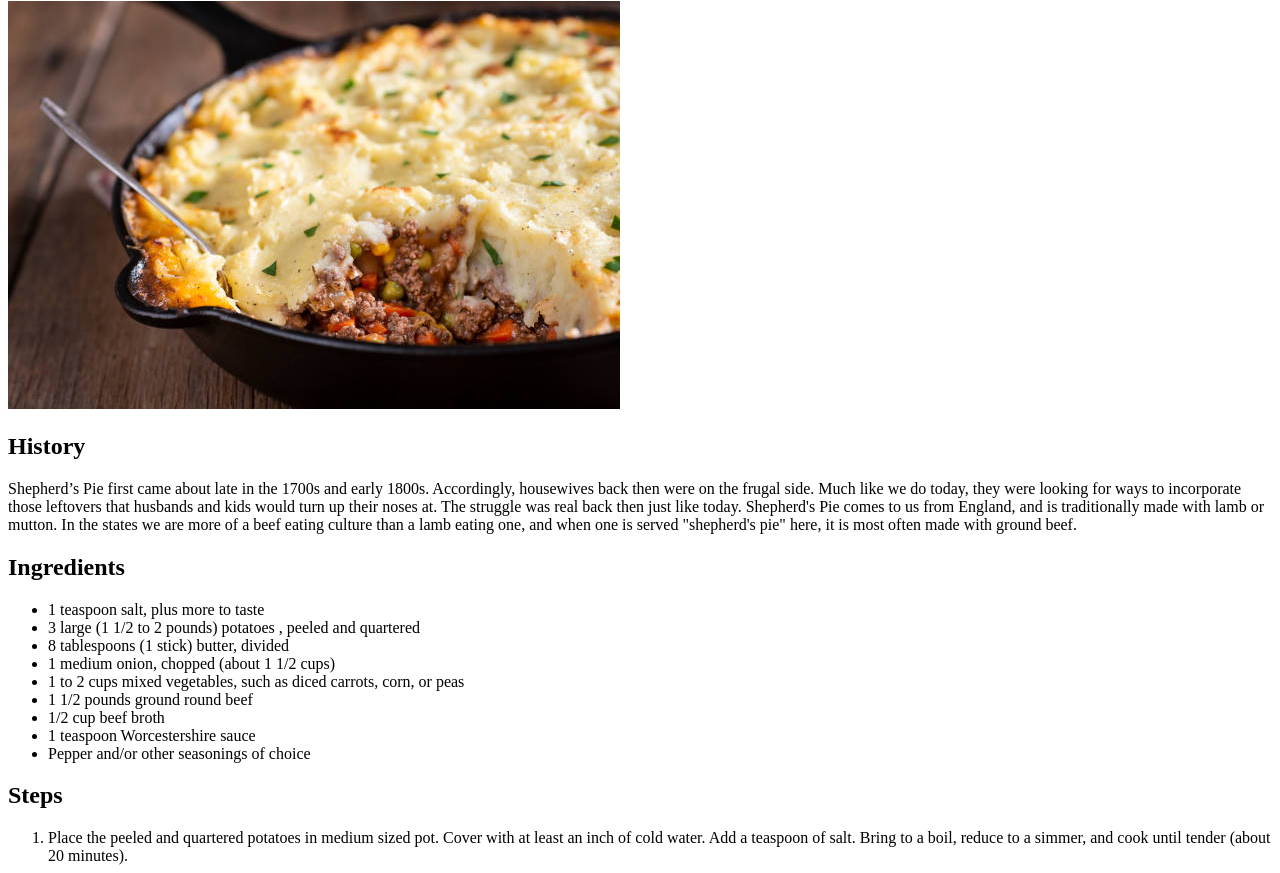
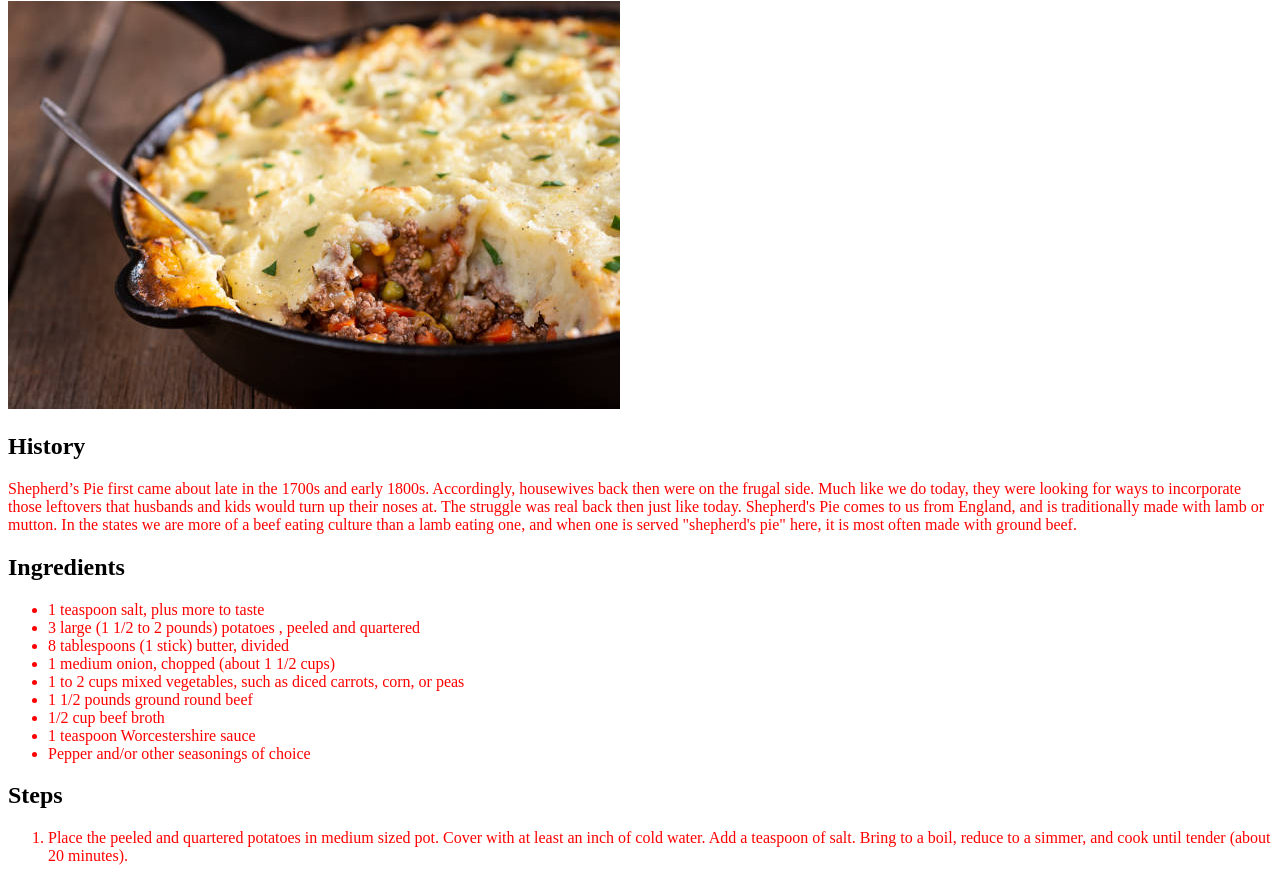
Before and after one commit to Mako1995/odin-recipes, a plain HTML site: page recipe-pages/Sheperds-Pie.html in a window 1280 px wide. Shown: the part 79-952 px from the top of the page. Drawn offline with Linux system fonts and the light colour scheme.

Commit message:
added a bit of css to add color

```diff
--- a/recipe-pages/Sheperds-Pie.html
+++ b/recipe-pages/Sheperds-Pie.html
@@ -3,6 +3,22 @@
     <head>
         <meta charset="UTF-8">
         <title>Sheperd's Pie Recipe</title>
+<!-- Need to figure out what is wrong with the css background colour tag below-->
+        <style>
+            div {
+                color: red;
+                background-color: orange;
+
+            }
+
+            p {
+                color: red;
+            }
+
+            li {
+                color: red;
+            }
+        </style>
     </head>
 
     <body>
@@ -10,10 +26,10 @@
         <img src="../recipe-images/shepherd's pie image.jpeg" alt="Picture of Sheperds Pie">
 
         <h2>History</h2>
-        Shepherd’s Pie first came about late in the 1700s and early 1800s. Accordingly, housewives back then were on the frugal side.
+        <p>Shepherd’s Pie first came about late in the 1700s and early 1800s. Accordingly, housewives back then were on the frugal side.
         Much like we do today, they were looking for ways to incorporate those leftovers that husbands and kids would turn up their noses at.
         The struggle was real back then just like today. Shepherd's Pie comes to us from England, and is traditionally made with lamb or mutton.
-        In the states we are more of a beef eating culture than a lamb eating one, and when one is served "shepherd's pie" here, it is most often made with ground beef.
+        In the states we are more of a beef eating culture than a lamb eating one, and when one is served "shepherd's pie" here, it is most often made with ground beef.</p>
 
         <h2>Ingredients</h2>
         <ul>
@@ -30,8 +46,8 @@
 
         <h2>Steps</h2>
         <ol>
-        <li>Place the peeled and quartered potatoes in medium sized pot. Cover with at least an inch of cold water.
-            Add a teaspoon of salt. Bring to a boil, reduce to a simmer, and cook until tender (about 20 minutes).</li>
+        <li><p>Place the peeled and quartered potatoes in medium sized pot. Cover with at least an inch of cold water.
+            Add a teaspoon of salt. Bring to a boil, reduce to a simmer, and cook until tender (about 20 minutes).</p></li>
         <li><p>Preheat the oven to 400°F.</p></li>
         <li><p>While the potatoes are cooking, melt 4 tablespoons of the butter in a large sauté pan on medium heat.
             Add the chopped onions and cook until tender, about 6 to 10 minutes.</p>
--- /dev/null
+++ b/styling/index-styling.css
@@ -0,0 +1,9 @@
+
+div {
+    background-color:red !important;
+}
+
+
+p {
+    color: red;
+}
```
Also changed, not shown: index.html (+1 -0 lines).
